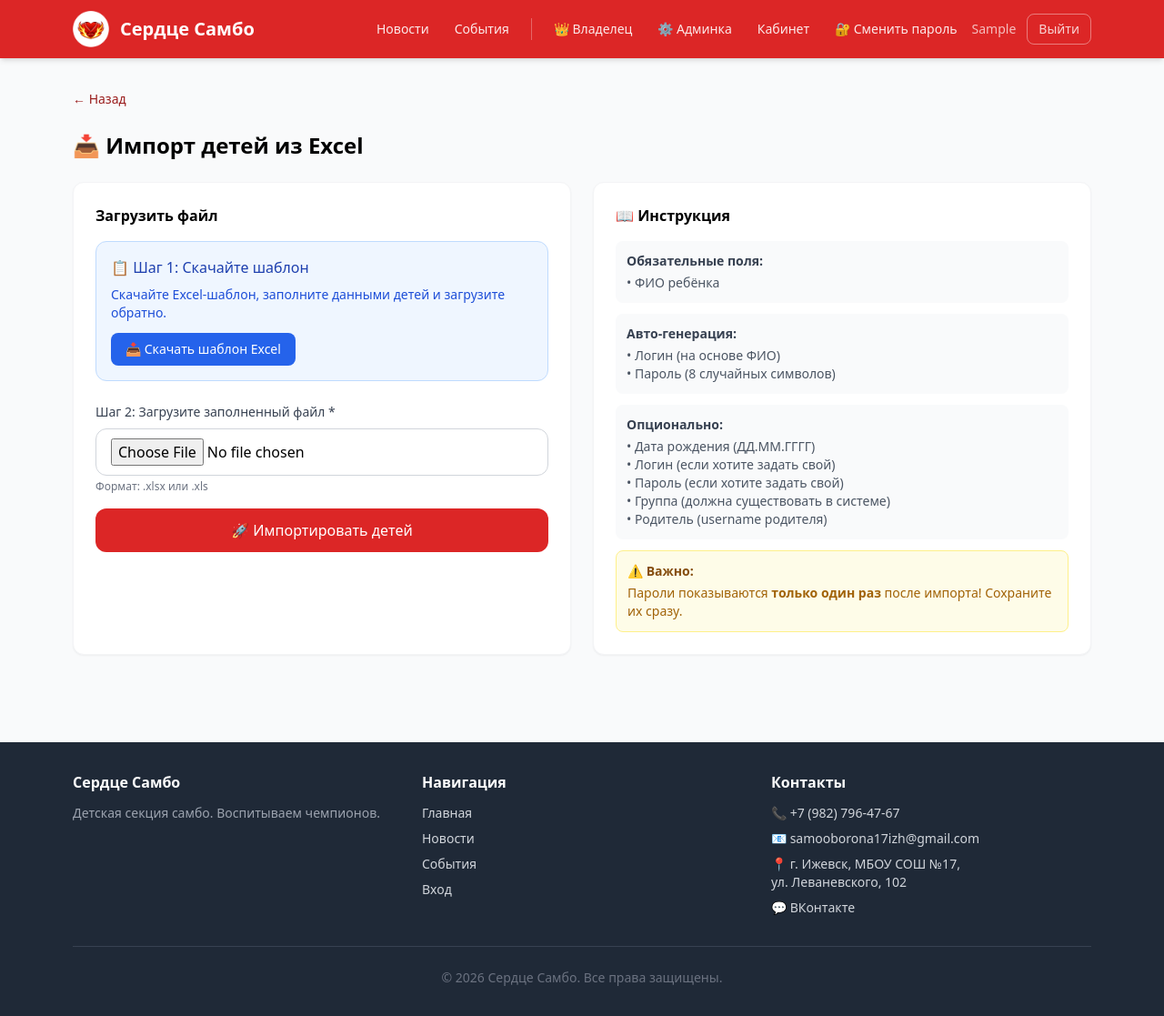
After one commit to kp1shlas/samboheart, a Django app: page /owner/import-children/ in a window 1280 px wide. The commit adds this page. Shown: the whole page at 91% size. Run offline with Django 5.2, Linux system fonts and the light colour scheme; the visitor is signed in with stand-in values (Sample User, id 1); data that the repository does not hold is empty; some libraries are stand-ins or nearby versions.

Commit message:
Import child accaunt 2

```diff
--- a/core/urls.py
+++ b/core/urls.py
@@ -56,6 +56,8 @@ urlpatterns = [
      path('owner/groups/add/', views.owner_add_group, name='owner_add_group'),
      path('owner/generate-lessons/',
         views.owner_generate_lessons, name='owner_generate_lessons'),
+     path('owner/import-children/',
+         views.owner_import_children, name='owner_import_children'),
 
     # ─── Новости и события ─────────────────────────────
      path('news/', views.news_list, name='news_list'),
--- a/core/views.py
+++ b/core/views.py
@@ -1743,3 +1743,89 @@ def child_upload_certificate(request):
         'child': child,
         'certificates': certificates,
     })
+
+# ═══════════════════════════════════════════════════════
+# ИМПОРТ ДЕТЕЙ ИЗ EXCEL
+# ═══════════════════════════════════════════════════════
+
+@owner_required
+def owner_import_children(request):
+    """Страница импорта детей из Excel-файла"""
+    from .services.import_children import import_children_from_excel, create_excel_template
+
+    context = {
+        'result': None,
+    }
+
+    # Скачивание шаблона
+    if request.GET.get('download_template'):
+        from django.http import HttpResponse
+        template = create_excel_template()
+        response = HttpResponse(
+            template.read(),
+            content_type='application/vnd.openxmlformats-officedocument.spreadsheetml.sheet'
+        )
+        response['Content-Disposition'] = 'attachment; filename="children_template.xlsx"'
+        return response
+
+    # Обработка загруженного файла
+    if request.method == 'POST' and request.FILES.get('excel_file'):
+        excel_file = request.FILES['excel_file']
+
+        # Проверка расширения
+        if not excel_file.name.endswith(('.xlsx', '.xls')):
+            messages.error(request, '❌ Файл должен быть в формате .xlsx или .xls')
+        else:
+            result = import_children_from_excel(excel_file)
+            context['result'] = result
+
+            # Сообщения
+            if result['success'] > 0:
+                messages.success(
+                    request,
+                    f'✅ Создано детей: {result["success"]}'
+                )
+
+            if result['skipped'] > 0:
+                messages.warning(
+                    request,
+                    f'⏭️ Пропущено: {result["skipped"]}'
+                )
+
+            if result['errors']:
+                for error in result['errors'][:10]:
+                    messages.error(request, f'⚠️ {error}')
+                if len(result['errors']) > 10:
+                    messages.error(
+                        request,
+                        f'... и ещё {len(result["errors"]) - 10} ошибок'
+                    )
+
+            # Сохраняем пароли в CSV
+            if result['children']:
+                import csv
+                import os
+                from django.conf import settings
+
+                timestamp = timezone.now().strftime('%Y%m%d_%H%M%S')
+                filename = f'imported_children_{timestamp}.csv'
+                filepath = os.path.join(settings.BASE_DIR, 'media', filename)
+
+                os.makedirs(os.path.dirname(filepath), exist_ok=True)
+
+                with open(filepath, 'w', encoding='utf-8-sig', newline='') as f:
+                    writer = csv.writer(f, delimiter=';')
+                    writer.writerow(['ФИО', 'Логин', 'Пароль'])
+                    for child in result['children']:
+                        writer.writerow([
+                            child['full_name'],
+                            child['username'],
+                            child['password']
+                        ])
+
+                messages.info(
+                    request,
+                    f'💾 Пароли сохранены: media/{filename}'
+                )
+
+    return render(request, 'owner/import_children.html', context)
--- /dev/null
+++ b/templates/owner/import_children.html
@@ -0,0 +1,156 @@
+{% extends "base.html" %}
+{% block title %}Импорт детей — Сердце Самбо{% endblock %}
+
+{% block content %}
+<div class="mb-6">
+    <a href="/owner/" class="text-sm text-accent hover:underline">← Назад</a>
+</div>
+
+<h1 class="text-2xl font-bold mb-6">📥 Импорт детей из Excel</h1>
+
+<div class="grid gap-6 lg:grid-cols-2">
+
+    <!-- Форма загрузки -->
+    <div class="bg-white rounded-xl shadow-sm border border-gray-100 p-6">
+        <h2 class="font-semibold mb-4">Загрузить файл</h2>
+
+        <!-- Кнопка скачивания шаблона -->
+        <div class="mb-6 p-4 bg-blue-50 border border-blue-200 rounded-xl">
+            <h3 class="font-medium text-blue-800 mb-2">📋 Шаг 1: Скачайте шаблон</h3>
+            <p class="text-sm text-blue-700 mb-3">
+                Скачайте Excel-шаблон, заполните данными детей и загрузите обратно.
+            </p>
+            <a href="?download_template=1"
+               class="inline-flex items-center gap-2 bg-blue-600 hover:bg-blue-700
+                      text-white font-medium px-4 py-2 rounded-lg transition text-sm">
+                📥 Скачать шаблон Excel
+            </a>
+        </div>
+
+        <!-- Форма загрузки -->
+        <form method="post" enctype="multipart/form-data">
+            {% csrf_token %}
+
+            <div class="mb-4">
+                <label class="block text-sm font-medium text-gray-700 mb-2">
+                    Шаг 2: Загрузите заполненный файл *
+                </label>
+                <input type="file" name="excel_file" required
+                       accept=".xlsx,.xls"
+                       class="w-full px-4 py-2.5 border border-gray-300
+                              rounded-xl focus:ring-2 focus:ring-red-500
+                              focus:border-red-500 outline-none">
+                <p class="text-xs text-gray-500 mt-1">
+                    Формат: .xlsx или .xls
+                </p>
+            </div>
+
+            <button type="submit"
+                    class="w-full bg-primary hover:bg-red-700
+                           text-white font-medium py-3 rounded-xl transition">
+                🚀 Импортировать детей
+            </button>
+        </form>
+    </div>
+
+    <!-- Инструкция -->
+    <div class="bg-white rounded-xl shadow-sm border border-gray-100 p-6">
+        <h2 class="font-semibold mb-4">📖 Инструкция</h2>
+
+        <div class="space-y-3 text-sm">
+            <div class="p-3 bg-gray-50 rounded-lg">
+                <p class="font-semibold text-gray-700 mb-1">Обязательные поля:</p>
+                <p class="text-gray-600">• ФИО ребёнка</p>
+            </div>
+
+            <div class="p-3 bg-gray-50 rounded-lg">
+                <p class="font-semibold text-gray-700 mb-1">Авто-генерация:</p>
+                <p class="text-gray-600">• Логин (на основе ФИО)</p>
+                <p class="text-gray-600">• Пароль (8 случайных символов)</p>
+            </div>
+
+            <div class="p-3 bg-gray-50 rounded-lg">
+                <p class="font-semibold text-gray-700 mb-1">Опционально:</p>
+                <p class="text-gray-600">• Дата рождения (ДД.ММ.ГГГГ)</p>
+                <p class="text-gray-600">• Логин (если хотите задать свой)</p>
+                <p class="text-gray-600">• Пароль (если хотите задать свой)</p>
+                <p class="text-gray-600">• Группа (должна существовать в системе)</p>
+                <p class="text-gray-600">• Родитель (username родителя)</p>
+            </div>
+
+            <div class="p-3 bg-yellow-50 border border-yellow-200 rounded-lg">
+                <p class="font-semibold text-yellow-800 mb-1">⚠️ Важно:</p>
+                <p class="text-yellow-700">
+                    Пароли показываются <strong>только один раз</strong> после импорта!
+                    Сохраните их сразу.
+                </p>
+            </div>
+        </div>
+    </div>
+</div>
+
+<!-- Результаты импорта -->
+{% if result %}
+<div class="mt-6 bg-white rounded-xl shadow-sm border border-gray-100 p-6">
+    <h2 class="font-semibold mb-4">📊 Результаты импорта</h2>
+
+    <div class="grid gap-4 md:grid-cols-3 mb-6">
+        <div class="bg-green-50 border border-green-200 rounded-xl p-4 text-center">
+            <p class="text-3xl font-bold text-green-700">{{ result.success }}</p>
+            <p class="text-sm text-green-600">Создано</p>
+        </div>
+        <div class="bg-yellow-50 border border-yellow-200 rounded-xl p-4 text-center">
+            <p class="text-3xl font-bold text-yellow-700">{{ result.skipped }}</p>
+            <p class="text-sm text-yellow-600">Пропущено</p>
+        </div>
+        <div class="bg-red-50 border border-red-200 rounded-xl p-4 text-center">
+            <p class="text-3xl font-bold text-red-700">{{ result.errors|length }}</p>
+            <p class="text-sm text-red-600">Ошибок</p>
+        </div>
+    </div>
+
+    {% if result.children %}
+    <div class="mb-4">
+        <h3 class="font-semibold text-gray-700 mb-2">
+            📋 Созданные аккаунты ({{ result.children|length }}):
+        </h3>
+        <div class="bg-gray-50 rounded-xl overflow-hidden">
+            <table class="w-full text-sm">
+                <thead class="bg-gray-100">
+                    <tr>
+                        <th class="px-4 py-2 text-left">ФИО</th>
+                        <th class="px-4 py-2 text-left">Логин</th>
+                        <th class="px-4 py-2 text-left">Пароль</th>
+                    </tr>
+                </thead>
+                <tbody class="divide-y divide-gray-200">
+                    {% for child in result.children %}
+                    <tr class="hover:bg-gray-100">
+                        <td class="px-4 py-2">{{ child.full_name }}</td>
+                        <td class="px-4 py-2 font-mono text-xs">{{ child.username }}</td>
+                        <td class="px-4 py-2 font-mono text-xs text-red-600 font-bold">
+                            {{ child.password }}
+                        </td>
+                    </tr>
+                    {% endfor %}
+                </tbody>
+            </table>
+        </div>
+    </div>
+    {% endif %}
+
+    {% if result.errors %}
+    <div>
+        <h3 class="font-semibold text-red-700 mb-2">
+            ❌ Ошибки ({{ result.errors|length }}):
+        </h3>
+        <div class="bg-red-50 border border-red-200 rounded-xl p-4 space-y-1 text-sm">
+            {% for error in result.errors %}
+            <p class="text-red-700">• {{ error }}</p>
+            {% endfor %}
+        </div>
+    </div>
+    {% endif %}
+</div>
+{% endif %}
+{% endblock %}
```
Also changed, not shown: templates/owner/dashboard.html (+13 -0 lines).
